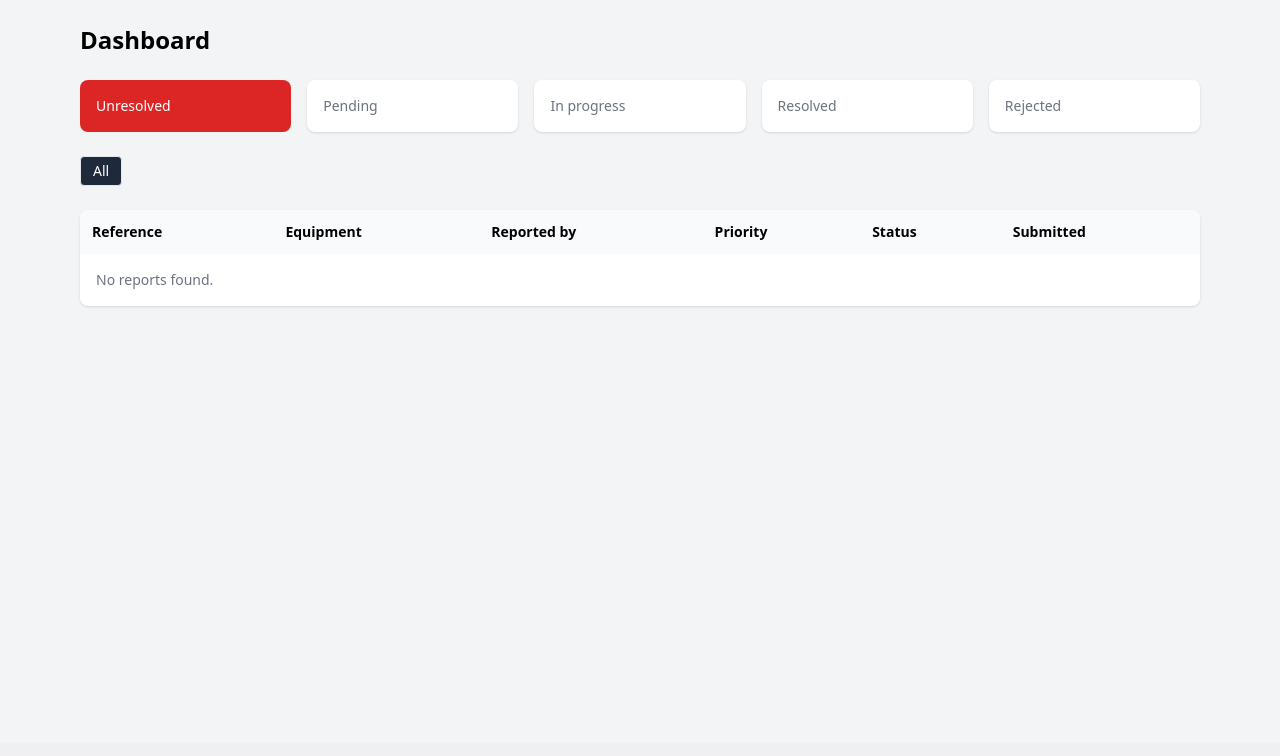
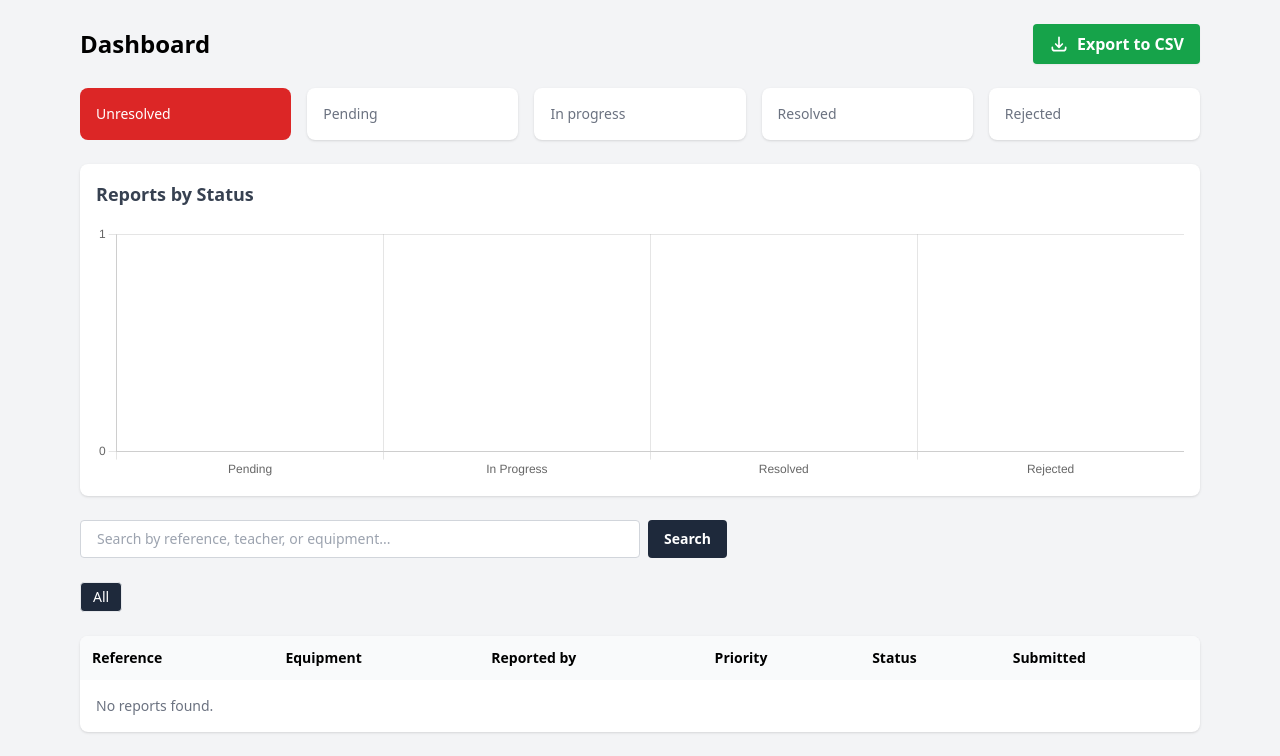
Before and after one commit to cse24-098/RepairHub, a Spring app: template ems-simple/src/main/resources/templates/dashboard.html in a window 1280 px wide. Shown: the part 57-813 px from the top of the page. Before the commit the page ends 364 px from the top, so only its background shows below. Run offline with Thymeleaf, Linux system fonts and the light colour scheme; the template is opened without the code that fills it, so the values that code supplies are empty; some libraries are stand-ins or nearby versions.

Commit message:
added the CVS exports and charts and search functinality, made chnages on the dashboard html, controller, the report controller, dao

```diff
--- a/ems-simple/src/main/resources/templates/dashboard.html
+++ b/ems-simple/src/main/resources/templates/dashboard.html
@@ -5,7 +5,18 @@
 <nav th:replace="~{fragments/layout :: navbar}"></nav>
 <main class="max-w-6xl mx-auto px-4 py-6 space-y-6">
 
-    <h1 class="text-2xl font-bold">Dashboard</h1>
+    <div class="flex justify-between items-center mb-2">
+        <h1 class="text-2xl font-bold">Dashboard</h1>
+
+        <!-- RQ08 / RQ10: CSV Export Button -->
+        <a th:href="@{/dashboard/export}"
+           class="bg-green-600 hover:bg-green-700 text-white font-bold py-2 px-4 rounded inline-flex items-center shadow-sm transition">
+            <svg xmlns="http://www.w3.org/2000/svg" class="h-5 w-5 mr-2" fill="none" viewBox="0 0 24 24" stroke="currentColor">
+                <path stroke-linecap="round" stroke-linejoin="round" stroke-width="2" d="M4 16v1a3 3 0 003 3h10a3 3 0 003-3v-1m-4-4l-4 4m0 0l-4-4m4 4V4" />
+            </svg>
+            Export to CSV
+        </a>
+    </div>
 
     <!-- RQ11: unresolved count and counts per status -->
     <div class="grid grid-cols-2 md:grid-cols-5 gap-4">
@@ -22,7 +33,40 @@
         <div class="bg-white rounded-lg p-4 shadow"><div class="text-sm text-gray-500">Rejected</div>
             <div class="text-2xl font-bold" th:text="${counts['REJECTED']}">0</div></div>
     </div>
-    <!-- TODO RQ05/RQ08: charts with Chart.js -->
+
+
+    <!-- RQ05/RQ08: Charts with Chart.js -->
+    <script src="https://cdn.jsdelivr.net/npm/chart.js"></script>
+
+    <div class="bg-white rounded-lg p-4 shadow mb-6">
+        <h2 class="text-lg font-bold mb-4 text-gray-700">Reports by Status</h2>
+        <div class="w-full h-64">
+            <!-- The canvas is where Chart.js draws the graph -->
+            <canvas id="statusChart"></canvas>
+        </div>
+    </div>
+
+
+    <!-- RQ09: Search Bar -->
+    <form th:action="@{/dashboard}" method="get" class="flex gap-2">
+        <!-- Keep the status filter active if they search -->
+        <input type="hidden" name="status" th:value="${selectedStatus}" />
+
+        <input type="text" name="keyword" th:value="${keyword}"
+               placeholder="Search by reference, teacher, or equipment..."
+               class="border border-gray-300 rounded px-4 py-2 text-sm w-full md:w-1/2 focus:outline-none focus:ring-2 focus:ring-slate-500">
+
+        <button type="submit" class="bg-slate-800 hover:bg-slate-700 text-white px-4 py-2 rounded text-sm font-semibold transition">
+            Search
+        </button>
+
+        <!-- Show a "Clear" button only if a search is active -->
+        <a th:if="${keyword != null and !keyword.isEmpty()}" th:href="@{/dashboard(status=${selectedStatus})}"
+           class="bg-gray-200 hover:bg-gray-300 text-gray-800 px-4 py-2 rounded text-sm font-semibold transition">
+            Clear
+        </a>
+    </form>
+
 
     <!-- Filter by status -->
     <div class="flex flex-wrap gap-2 text-sm">
@@ -52,5 +96,50 @@
         </table>
     </div>
 </main>
+
+<script th:inline="javascript">
+    document.addEventListener("DOMContentLoaded", function() {
+        // Get the data from the Java backend
+        const pending = /*[[${counts['PENDING']}]]*/ 0;
+        const inProgress = /*[[${counts['IN_PROGRESS']}]]*/ 0;
+        const resolved = /*[[${counts['RESOLVED']}]]*/ 0;
+        const rejected = /*[[${counts['REJECTED']}]]*/ 0;
+
+        // Set up Chart.js
+        const ctx = document.getElementById('statusChart').getContext('2d');
+        new Chart(ctx, {
+            type: 'bar',
+            data: {
+                labels: ['Pending', 'In Progress', 'Resolved', 'Rejected'],
+                datasets: [{
+                    label: 'Number of Reports',
+                    data: [pending, inProgress, resolved, rejected],
+                    backgroundColor: [
+                        '#FDE047', // Yellow (Pending)
+                        '#60A5FA', // Blue (In Progress)
+                        '#4ADE80', // Green (Resolved)
+                        '#9CA3AF'  // Gray (Rejected)
+                    ],
+                    borderRadius: 6,
+                    borderWidth: 0
+                }]
+            },
+            options: {
+                responsive: true,
+                maintainAspectRatio: false,
+                plugins: {
+                    legend: { display: false } // Hide the legend since the colors are obvious
+                },
+                scales: {
+                    y: {
+                        beginAtZero: true,
+                        ticks: { stepSize: 1 } // Make sure it only shows whole numbers
+                    }
+                }
+            }
+        });
+    });
+</script>
+
 </body>
 </html>
```
Also changed, not shown: ems-simple/src/main/java/com/ems/controller/DashboardController.java (+8 -2 lines), ems-simple/src/main/java/com/ems/controller/ReportController.java (+19 -0 lines), ems-simple/src/main/java/com/ems/dao/ReportDao.java (+60 -0 lines), 4 other files.
